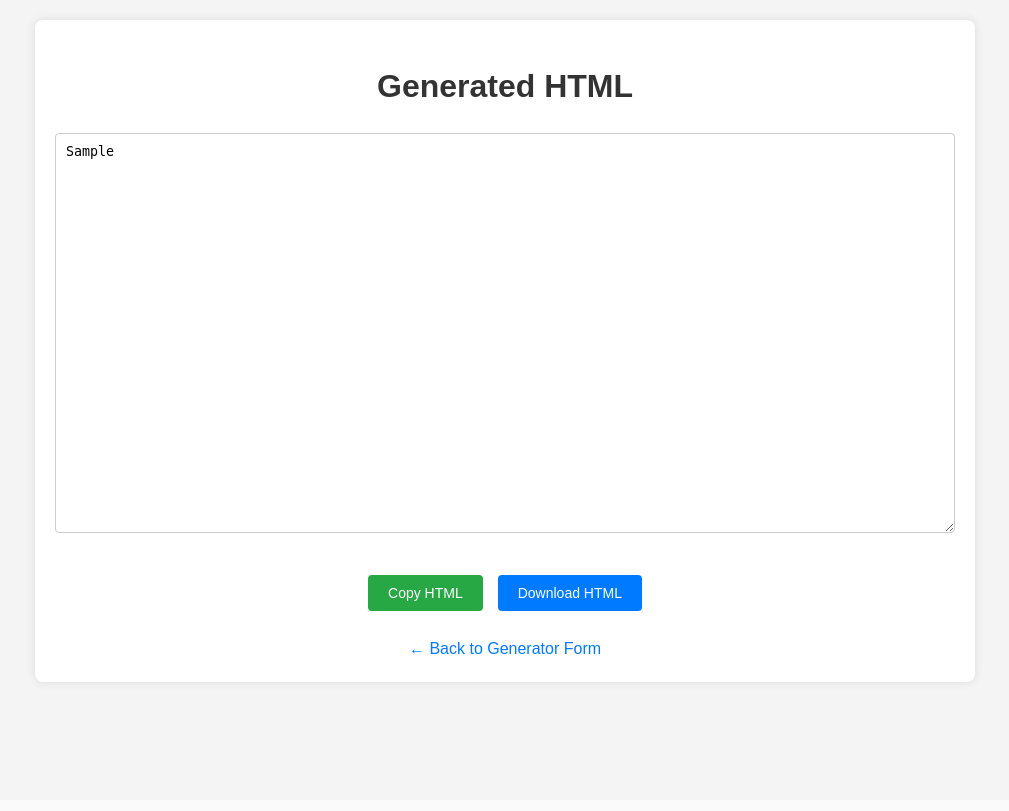
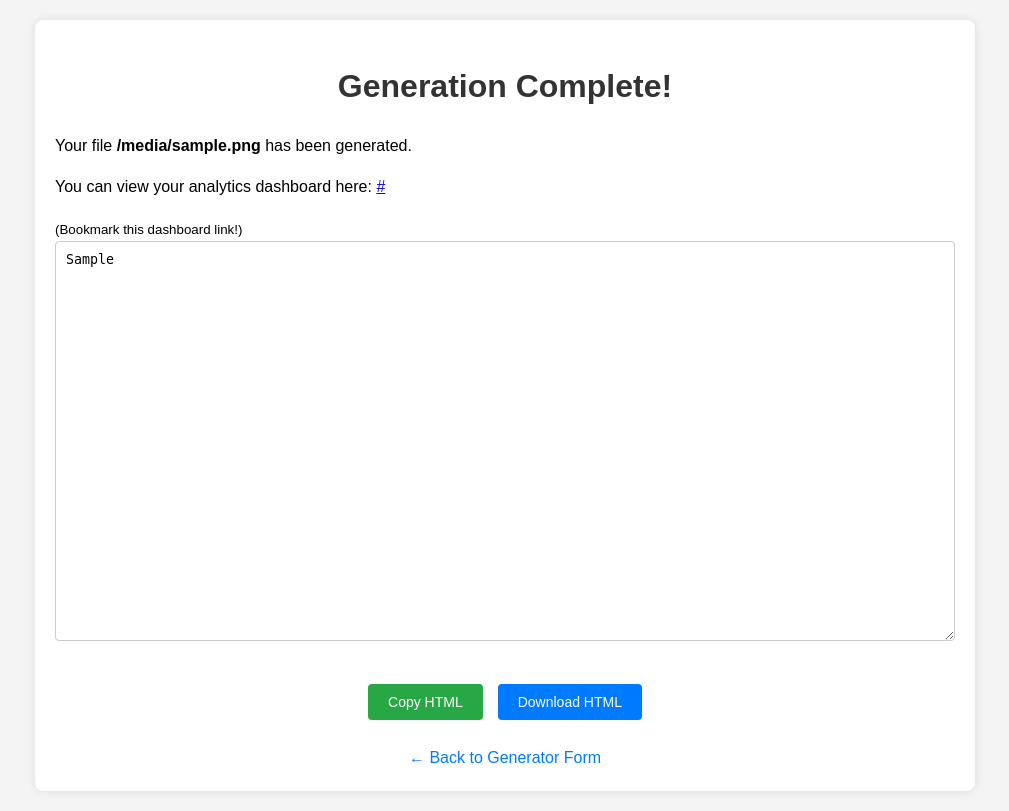
Before and after one commit to heidaz/Generator, a Flask app: template templates/results.html in a window 1280 px wide. Shown: the whole page, without its empty margins (135-1144 px from the left). Before the commit the page ends 685 px from the top, so only its background shows below. Run offline with Flask 3, Linux system fonts and the light colour scheme; the template is opened without the code that fills it: most values are stand-ins (such as "Sample title", 1, 10 or a date in 2020).

Commit message:
Update results.html

```diff
--- a/templates/results.html
+++ b/templates/results.html
@@ -77,7 +77,12 @@
 </head>
 <body>
     <div class="container">
-        <h1>Generated HTML</h1>
+        <h1>Generation Complete!</h1>
+        <p>Your file <strong>{{ filename }}</strong> has been generated.</p>
+
+        <p>You can view your analytics dashboard here: <a href="{{ dashboard_url }}" target="_blank">{{ dashboard_url }}</a></p>
+        <small>(Bookmark this dashboard link!)</small>
+
         <textarea id="htmlOutput" readonly>{{ generated_html }}</textarea>
 
         <div class="button-container">
```
